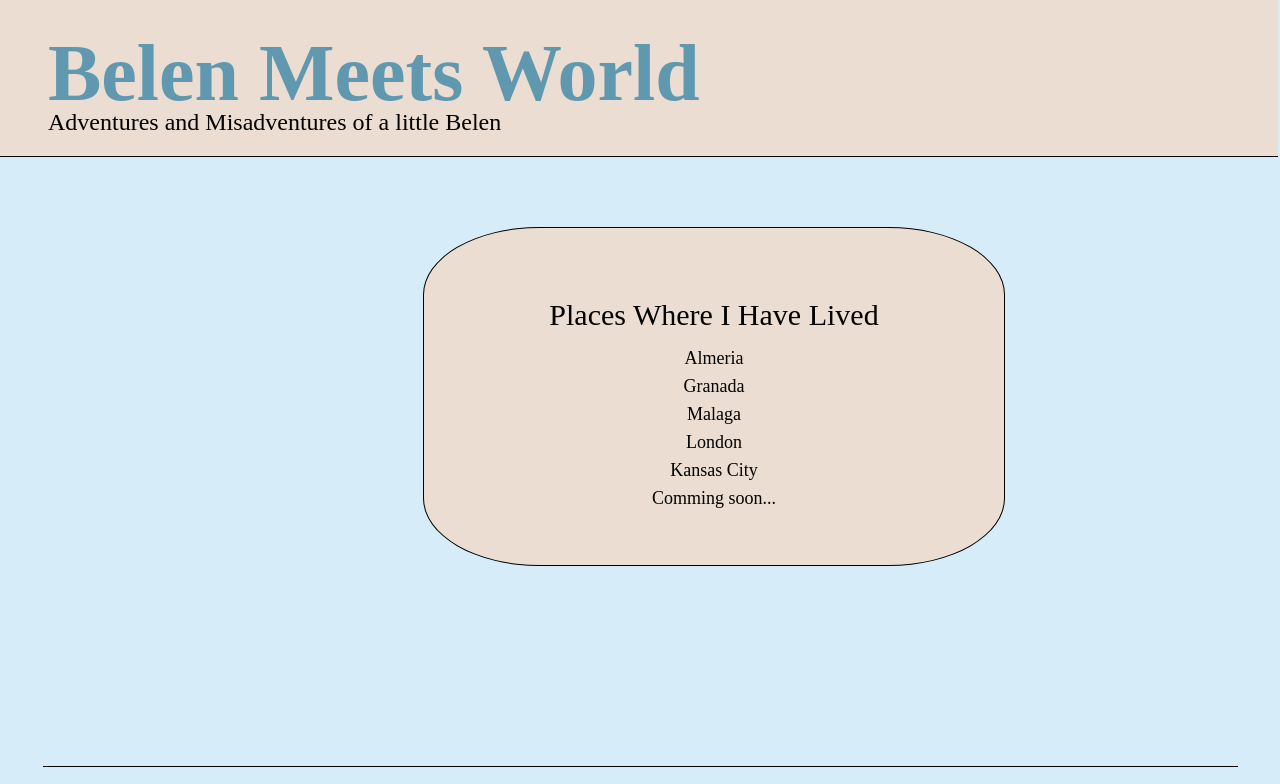
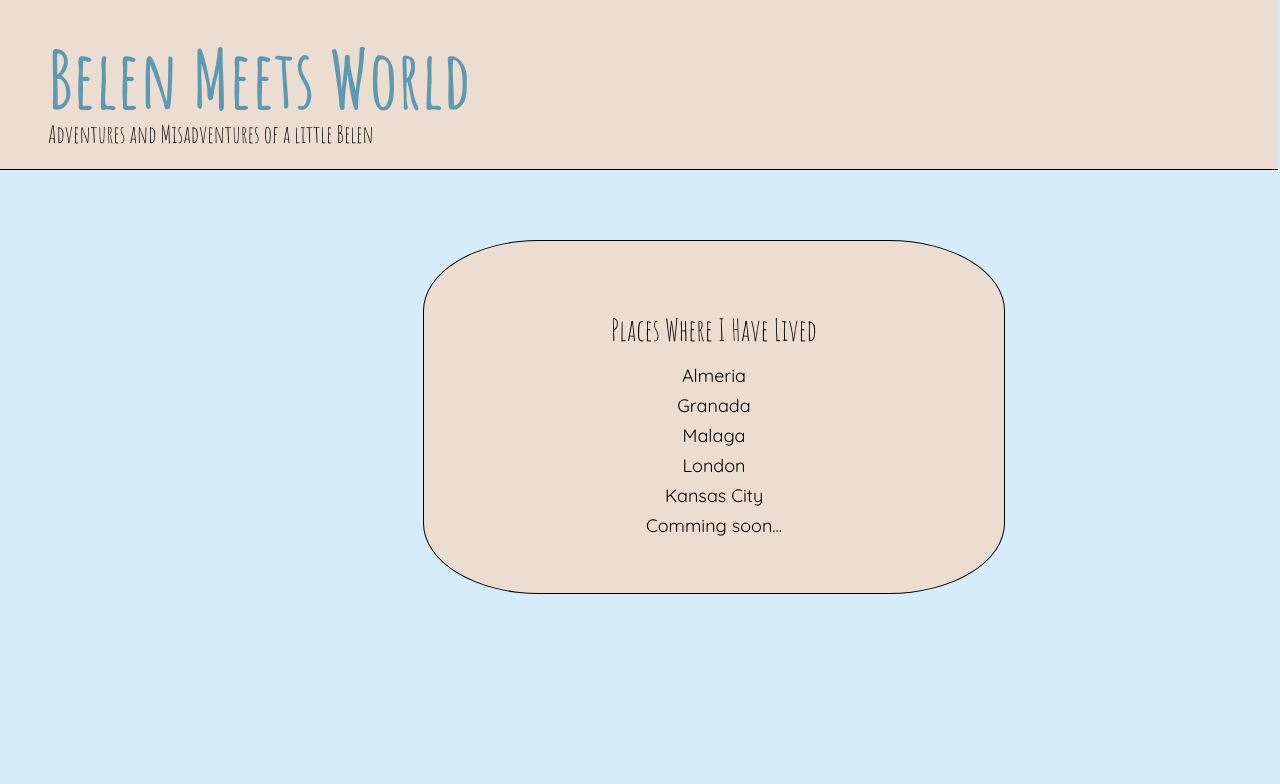
Before and after one commit to KC-LC101-June-22/js-assignment-4-html-me-something-93Belen, a website: page index.html in a window 1280 px wide. Shown: the top 784 px of the page. Drawn offline with Linux system fonts and the light colour scheme.

Commit message:
added back fonts

```diff
--- a/styles.css
+++ b/styles.css
@@ -1,5 +1,5 @@
 /* Write your CSS here! */
-/*@import url('https://fonts.googleapis.com/css2?family=Amatic+SC:wght@400;700&family=Quicksand:wght@300;400;500;600;700&display=swap');*/
+@import url('https://fonts.googleapis.com/css2?family=Amatic+SC:wght@400;700&family=Quicksand:wght@300;400;500;600;700&display=swap');
 
 body {
     box-sizing: border-box;
@@ -52,9 +52,9 @@ article {
     padding: 20px;
     border-top: black solid 1px;
 }
-/*h1, h2, h3 {
+h1, h2, h3 {
     font-family: 'Amatic SC';
-}*/
+}
 h1 {
     font-weight: 700;
     font-size: 80px;
@@ -72,9 +72,9 @@ h3 {
     margin-bottom: 0;
     font-size: 30px;
 }
-/*h4, h5, p, li {
+h4, h5, p, li {
     font-family: 'Quicksand';
-}*/
+}
 h4, h5 {
     font-weight: 500;
 }
```
